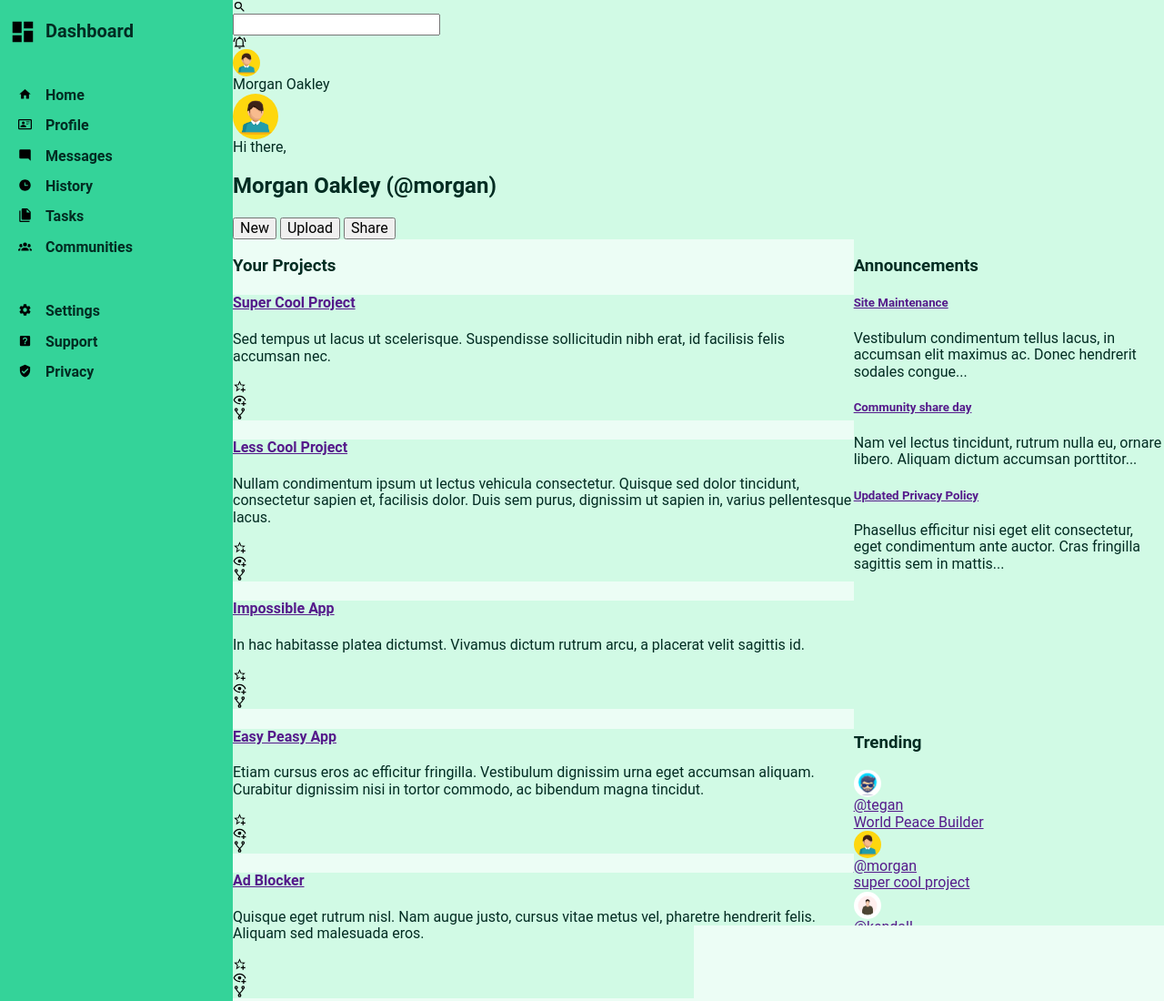
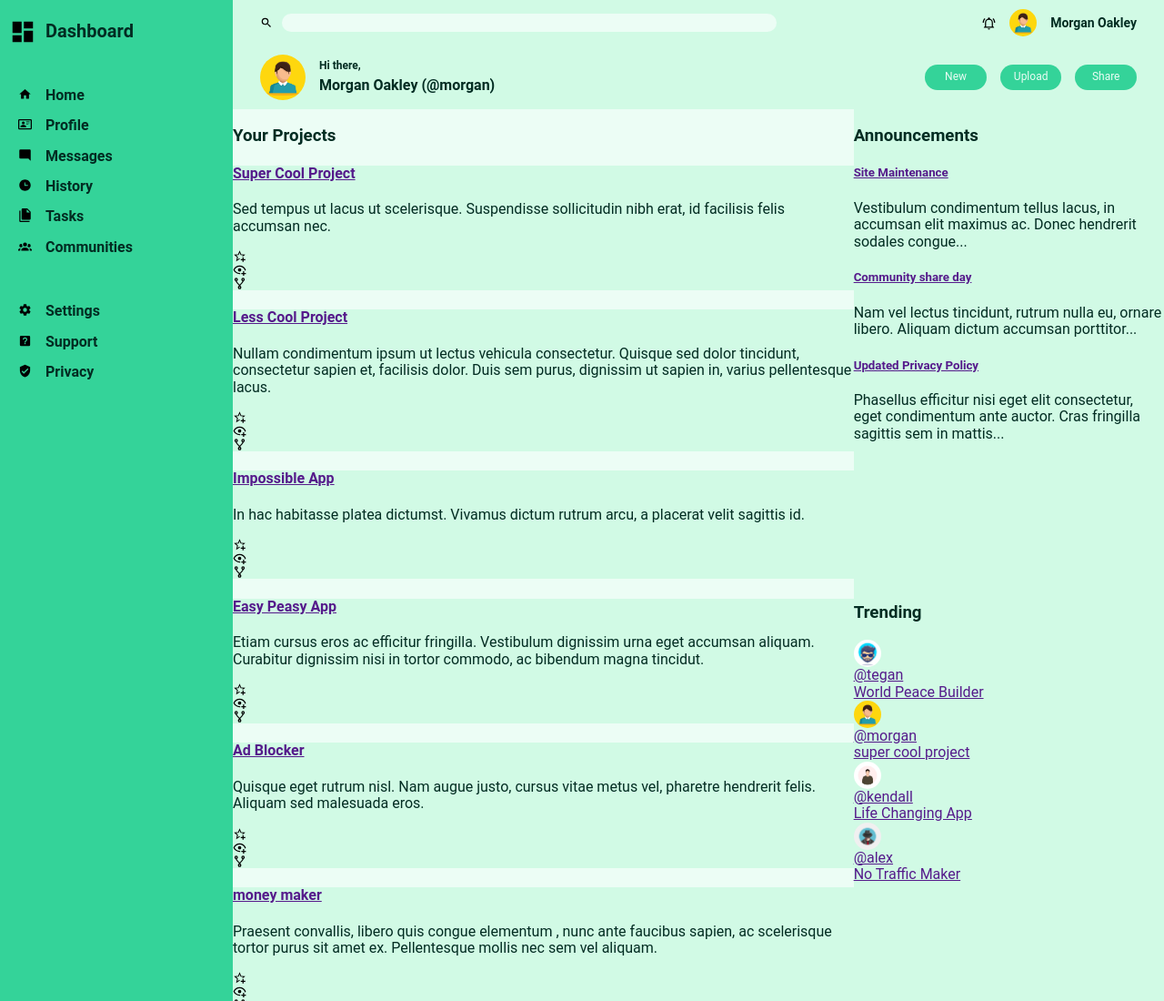
Before and after one commit to Motya22/odin-admin-dashboard, a plain HTML site: page index.html in a window 1280 px wide. Shown: the top 1100 px of the page at 91% size. Drawn offline with Linux system fonts and the light colour scheme.

Commit message:
Add styles to header

```diff
--- a/index.html
+++ b/index.html
@@ -100,11 +100,12 @@
     </aside>
     <header class="header">
       <div class="header__top">
-        <form action="" class="search-form">
+        <form action="" role="search" class="search-form">
           <label for="search">
             <img src="./assets/icons/magnify.svg" alt="Magnify icon" />
           </label>
           <input type="search" name="search" id="search" required />
+          <span></span>
         </form>
         <div class="user-top">
           <a href="" class="user-top__notifications">
--- a/styles.css
+++ b/styles.css
@@ -431,10 +431,20 @@ body {
 /* HEADER */
 .header {
   background-color: var(--white-color);
+  padding: 10px 30px;
+  display: grid;
+  gap: 20px;
 }
 .header__top {
+  display: flex;
+  justify-content: space-between;
+  gap: 10px;
 }
 .search-form {
+  width: 60%;
+  display: flex;
+  align-items: center;
+  gap: 10px;
 }
 .search-form label {
   display: block;
@@ -444,7 +454,32 @@ body {
 .search-form label img {
   max-width: 100%;
 }
+.search-form input {
+  width: 100%;
+  height: 20px;
+  background-color: var(--bg-color);
+  border: none;
+  border-radius: 10px;
+  padding: 0 10px;
+  font-size: 14px;
+}
+.search-form input:focus {
+  outline: none;
+  border: 1px solid var(--emerald-color);
+}
+.search-form input:focus:invalid + span::after {
+  content: '✖';
+  color: red;
+}
+
+.search-form input:focus:valid ~ span::after {
+  content: '✓';
+  color: green;
+}
 .user-top {
+  display: flex;
+  align-items: center;
+  gap: 15px;
 }
 .user-top__notifications {
   display: block;
@@ -465,10 +500,19 @@ body {
   max-width: 100%;
 }
 .user-top__name {
+  font-weight: 700;
+  font-size: 14px;
 }
 .header__bottom {
+  display: flex;
+  justify-content: space-between;
+  align-items: center;
+  gap: 10px;
 }
 .user-bottom {
+  display: flex;
+  align-items: center;
+  gap: 15px;
 }
 .user-bottom__icon {
   display: block;
@@ -483,12 +527,33 @@ body {
 .user-bottom__text {
 }
 .user-bottom__welcome {
+  font-weight: 700;
+  font-size: 12px;
+}
+.user-bottom__welcome:not(:last-child) {
+  margin-bottom: 5px;
 }
 .user-bottom__name {
+  font-size: 16px;
+  margin: 0;
 }
 .btns {
+  display: grid;
+  grid-template-columns: repeat(3, 1fr);
+  gap: 15px;
 }
 .btn {
+  background-color: var(--emerald-color);
+  border: none;
+  padding: 7.5px 15px;
+  border-radius: 15px;
+  color: var(--bg-color);
+  transition: background-color 0.3s ease 0s;
+  font-size: 12px;
+}
+.btn:hover {
+  cursor: pointer;
+  background-color: var(--text-color);
 }
 /* MAIN-CONTENT */
 .main-content {
```
